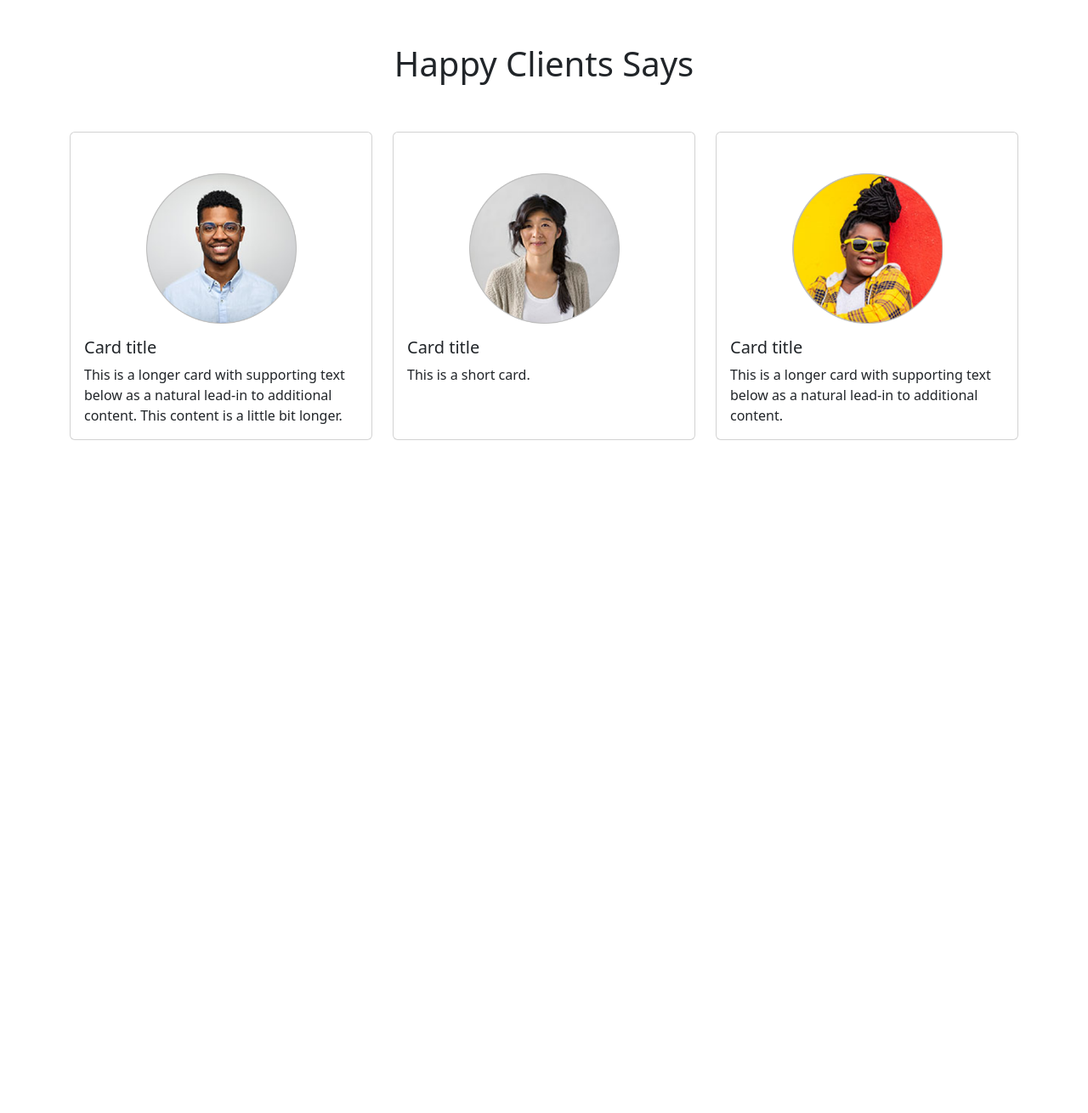
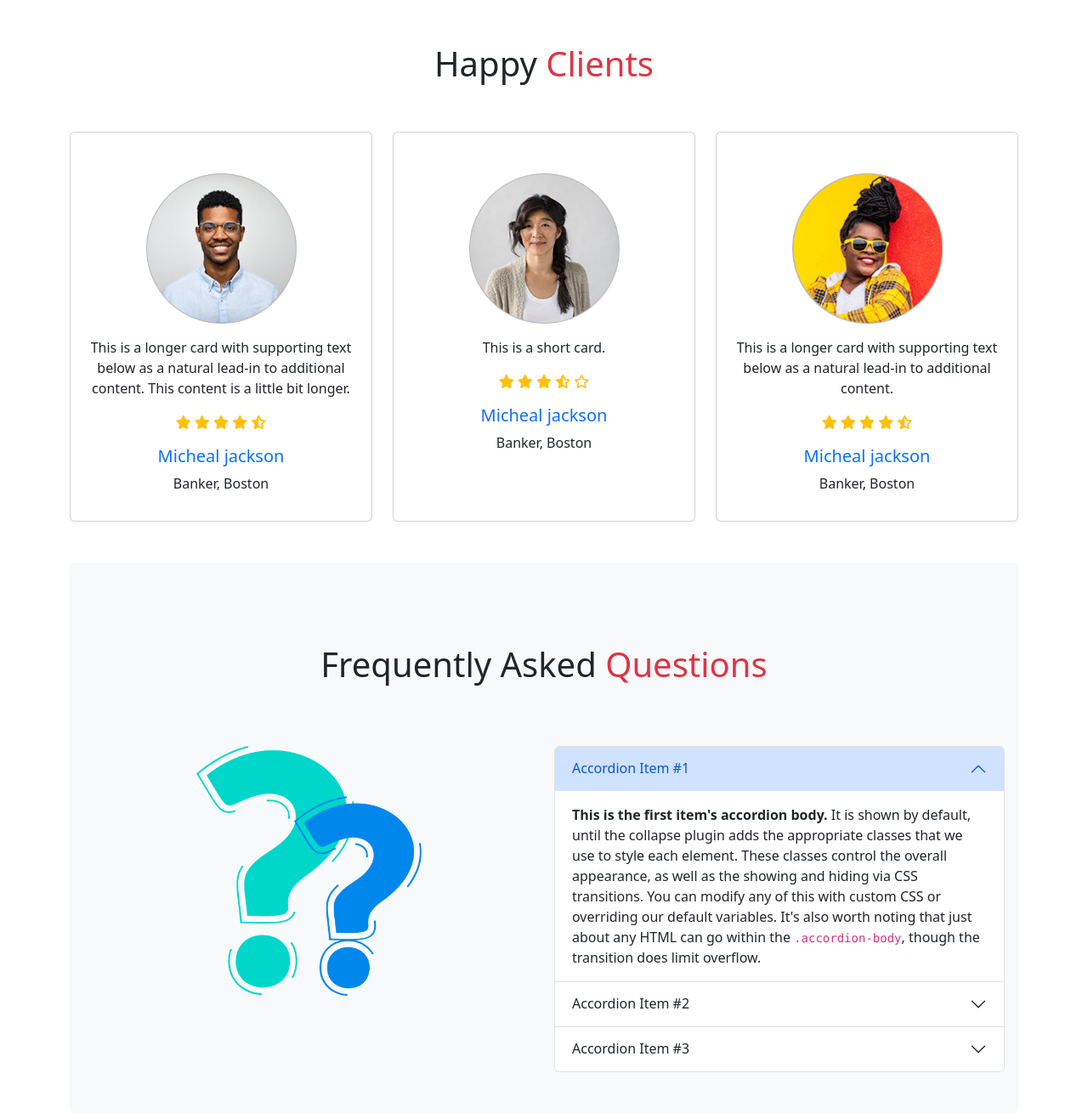
Before and after one commit to Afrin18/biker-zone, a plain HTML site: page index.html in a window 1280 px wide. Shown: the part 1717-3027 px from the top of the page at 85% size. Before the commit the page ends 2235 px from the top, so only its background shows below. Drawn offline with Linux system fonts and the light colour scheme.

Commit message:
added again

```diff
--- a/index.html
+++ b/index.html
@@ -6,7 +6,11 @@
     <title>Biker Zone</title>
     <!-- bootstrap css style -->
     <link rel="stylesheet" href="bootstrap/bootstrap.min.css">
+    <!-- css style  -->
     <link rel="stylesheet" href="css/style.css">
+
+    <!-- Font awesome  -->
+    <script src="https://kit.fontawesome.com/21a252e890.js" crossorigin="anonymous"></script>
 
 </head>
 <body class="container">
@@ -159,36 +163,113 @@
 
            <!------------ Happy clients section ----------->
            <section class="mt-5">
-               <h1 class="text-center py-5">Happy Clients Says</h1>
+               <h1 class="text-center py-5">Happy <span class="text-danger">Clients</span> </h1>
                <div class="row row-cols-1 row-cols-md-3 g-4">
   <div class="col">
-    <div class="card h-100">
+    <div class="card h-100 text-center">
       <img src="images/user-1.png" class="card-img-top w-50 mx-auto mt-5" alt="...">
       <div class="card-body">
-        <h5 class="card-title">Card title</h5>
-        <p class="card-text">This is a longer card with supporting text below as a natural lead-in to additional content. This content is a little bit longer.</p>
+      <p class="card-text">This is a longer card with supporting text below as a natural lead-in to additional content. This content is a little bit longer.</p>
+        <p class="text-warning">
+          <i class="fa-solid fa-star"></i>
+          <i class="fa-solid fa-star"></i>
+          <i class="fa-solid fa-star"></i>
+          <i class="fa-solid fa-star"></i>
+          <i class="fa-solid fa-star-half-stroke"></i>
+        </p>
+        <h5 class="text-primary">Micheal jackson</h5>
+        <p>Banker, Boston</p>
       </div>
     </div>
   </div>
   <div class="col">
-    <div class="card h-100">
+    <div class="card h-100 text-center">
       <img src="images/user-2.png" class="card-img-top w-50 mx-auto mt-5" alt="...">
       <div class="card-body">
-        <h5 class="card-title">Card title</h5>
         <p class="card-text">This is a short card.</p>
+        <p class="text-warning">
+          <i class="fa-solid fa-star"></i>
+          <i class="fa-solid fa-star"></i>
+          <i class="fa-solid fa-star"></i>
+          <i class="fa-solid fa-star-half-stroke"></i>
+          <i class="fa-regular fa-star"></i>
+        </p>
+        <h5 class="text-primary">Micheal jackson</h5>
+        <p>Banker, Boston</p>
       </div>
     </div>
   </div>
   <div class="col">
-    <div class="card h-100">
+    <div class="card h-100 text-center">
       <img src="images/user-3.png" class="card-img-top w-50 mx-auto mt-5" alt="...">
       <div class="card-body">
-        <h5 class="card-title">Card title</h5>
         <p class="card-text">This is a longer card with supporting text below as a natural lead-in to additional content.</p>
+        <p class="text-warning">
+          <i class="fa-solid fa-star"></i>
+          <i class="fa-solid fa-star"></i>
+          <i class="fa-solid fa-star"></i>
+          <i class="fa-solid fa-star"></i>
+          <i class="fa-solid fa-star-half-stroke"></i>
+        </p>
+        <h5 class="text-primary">Micheal jackson</h5>
+        <p>Banker, Boston</p>
       </div>
     </div>
   </div>
 </div>
+           </section>
+
+           <!-------- FAQ section  --------->
+           <section class="mt-5 py-5 px-3 bg-secondary-subtle rounded">
+             <h1 class="my-5 text-center">Frequently Asked <span class="text-danger">Questions</span></h1>
+             <div class="row row-cols-1 row-cols-md-2 mt-5 g-4">
+
+               <div class="col text-center">
+                 <img class="w-50" src="images/faq.png" alt="">
+               </div>
+
+               <div class="col">
+                   <div class="accordion" id="accordionExample">
+  <div class="accordion-item">
+    <h2 class="accordion-header" id="headingOne">
+      <button class="accordion-button" type="button" data-bs-toggle="collapse" data-bs-target="#collapseOne" aria-expanded="true" aria-controls="collapseOne">
+        Accordion Item #1
+      </button>
+    </h2>
+    <div id="collapseOne" class="accordion-collapse collapse show" aria-labelledby="headingOne" data-bs-parent="#accordionExample">
+      <div class="accordion-body">
+        <strong>This is the first item's accordion body.</strong> It is shown by default, until the collapse plugin adds the appropriate classes that we use to style each element. These classes control the overall appearance, as well as the showing and hiding via CSS transitions. You can modify any of this with custom CSS or overriding our default variables. It's also worth noting that just about any HTML can go within the <code>.accordion-body</code>, though the transition does limit overflow.
+      </div>
+    </div>
+  </div>
+  <div class="accordion-item">
+    <h2 class="accordion-header" id="headingTwo">
+      <button class="accordion-button collapsed" type="button" data-bs-toggle="collapse" data-bs-target="#collapseTwo" aria-expanded="false" aria-controls="collapseTwo">
+        Accordion Item #2
+      </button>
+    </h2>
+    <div id="collapseTwo" class="accordion-collapse collapse" aria-labelledby="headingTwo" data-bs-parent="#accordionExample">
+      <div class="accordion-body">
+        <strong>This is the second item's accordion body.</strong> It is hidden by default, until the collapse plugin adds the appropriate classes that we use to style each element. These classes control the overall appearance, as well as the showing and hiding via CSS transitions. You can modify any of this with custom CSS or overriding our default variables. It's also worth noting that just about any HTML can go within the <code>.accordion-body</code>, though the transition does limit overflow.
+      </div>
+    </div>
+  </div>
+  <div class="accordion-item">
+    <h2 class="accordion-header" id="headingThree">
+      <button class="accordion-button collapsed" type="button" data-bs-toggle="collapse" data-bs-target="#collapseThree" aria-expanded="false" aria-controls="collapseThree">
+        Accordion Item #3
+      </button>
+    </h2>
+    <div id="collapseThree" class="accordion-collapse collapse" aria-labelledby="headingThree" data-bs-parent="#accordionExample">
+      <div class="accordion-body">
+        <strong>This is the third item's accordion body.</strong> It is hidden by default, until the collapse plugin adds the appropriate classes that we use to style each element. These classes control the overall appearance, as well as the showing and hiding via CSS transitions. You can modify any of this with custom CSS or overriding our default variables. It's also worth noting that just about any HTML can go within the <code>.accordion-body</code>, though the transition does limit overflow.
+      </div>
+    </div>
+  </div>
+</div>
+               </div>
+
+             </div>
            </section>
     </main>
 
```
